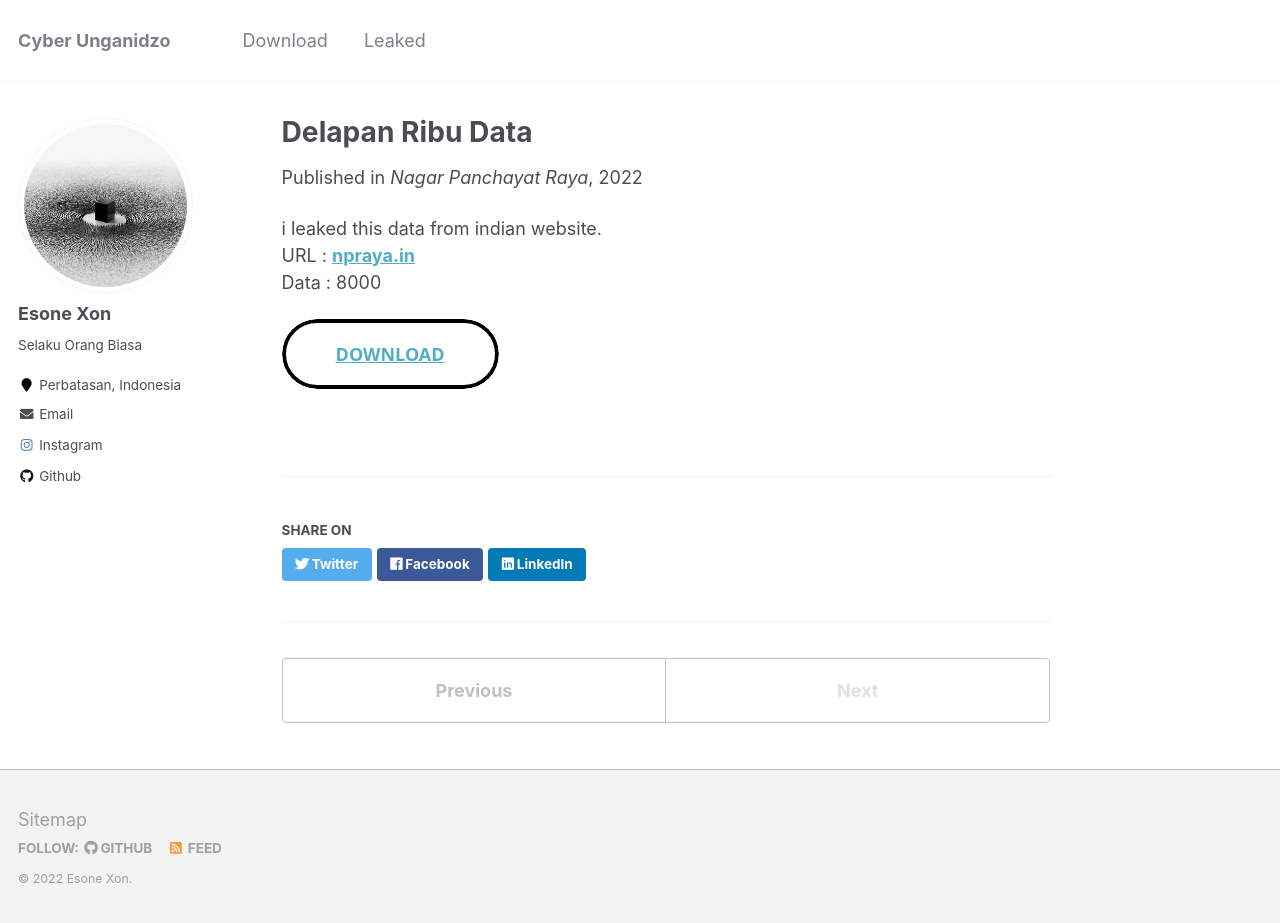
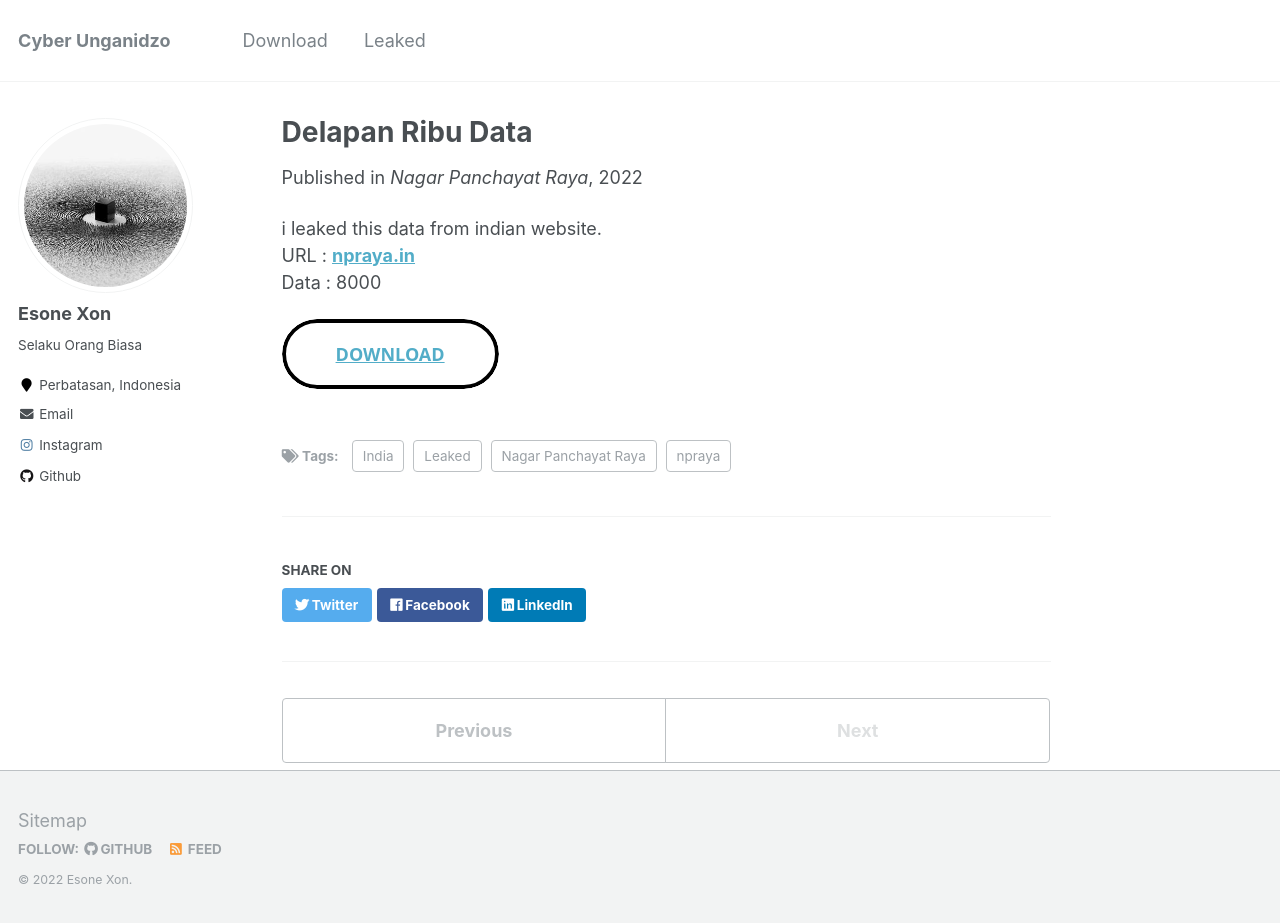
Before and after one commit to esoneXon/esoneXon.github.io, a Jekyll site: the page built from _leaked/061122.md, in a window 1280 px wide and 925 px high. Built offline with Jekyll 4.4.1, drawn with Linux system fonts in a browser that asks for light colours.

Commit message:
Update 061122.md

```diff
--- a/_leaked/061122.md
+++ b/_leaked/061122.md
@@ -7,6 +7,12 @@
 date: 2022-11-06
 excerpt: "Leaked in #OpIndia by Esone<br/><img src='/images/npraya.png' style='width:50%;heigth:50%;'>"
 location: "Khokhar Nagar, Mathura, SH-80, Hathras Mathura Road, Mathura, Mathura, Uttar Pradesh 281204, India"
+tags:
+  - #opindia
+  - India
+  - npraya
+  - Nagar Panchayat Raya
+  - Leaked
 ---
 
 i leaked this data from indian website.
```
